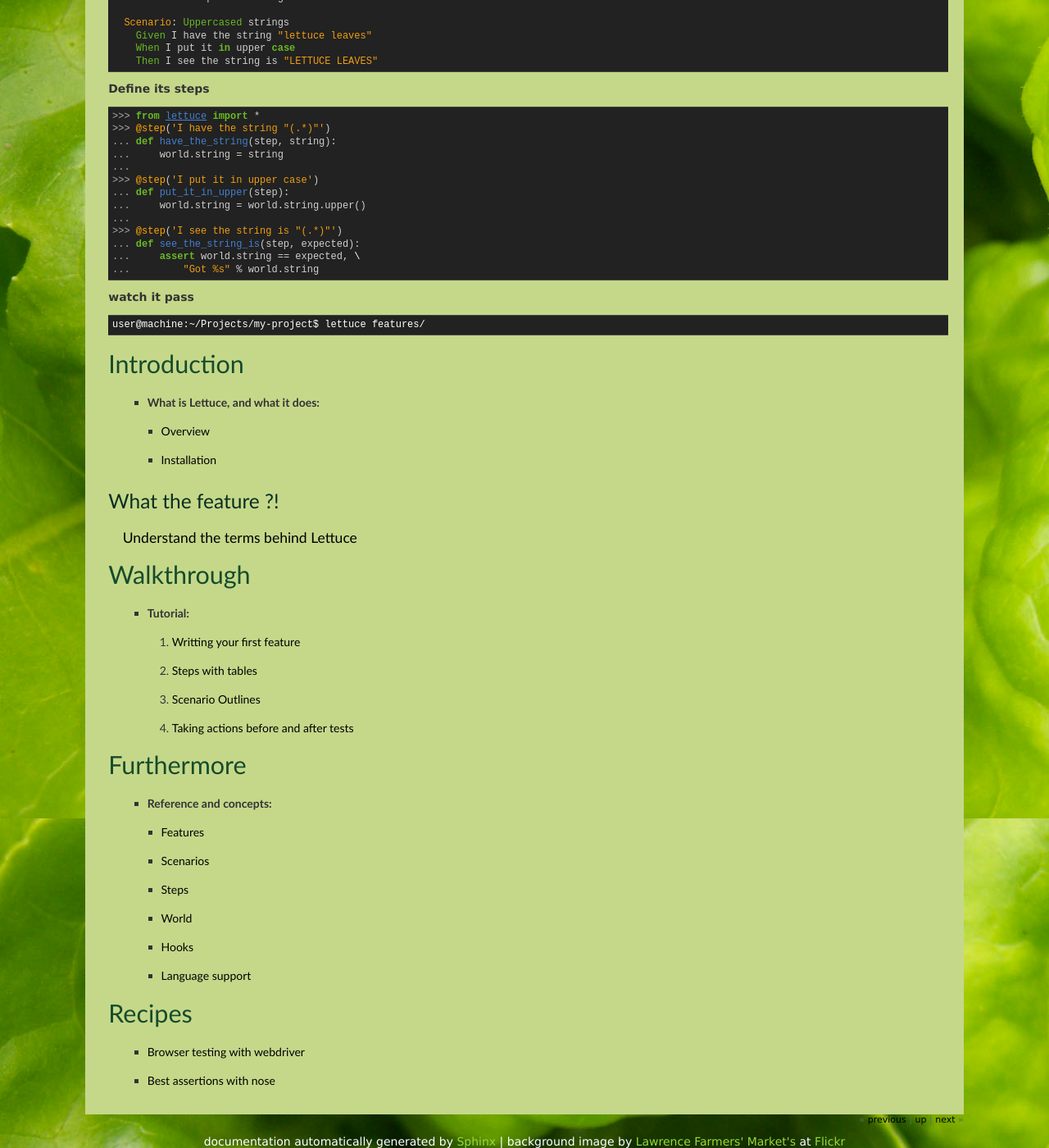
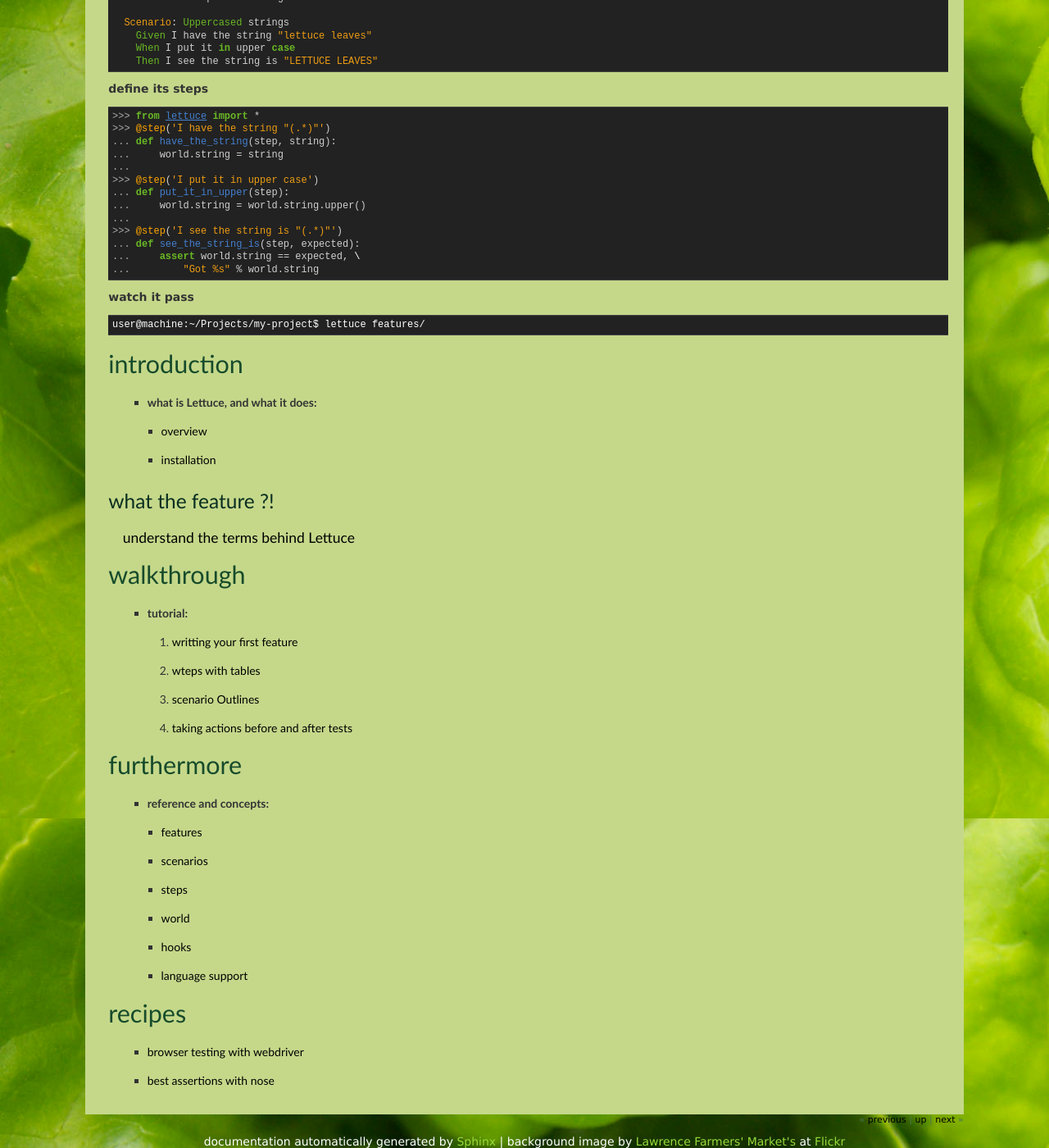
Before and after one commit to gabrielfalcao/lettuce, a Sphinx documentation site: the page built from docs/index.rst, in a window 1280 px wide and 1400 px high, scrolled down 352 px. Shown: the whole window at 82% size. Built offline with Sphinx 7.4.7, drawn with Linux system fonts in a browser that asks for light colours; the version number is read from the project's files by our own code; some of the changed text lies outside the part shown.

Commit message:
lower case in docs/index.rst

```diff
--- a/docs/index.rst
+++ b/docs/index.rst
@@ -1,7 +1,7 @@
  .. _index:
 .. rubric:: All you need to know, from the leaves to the root
 
-Quickstart
+quickstart
 ==========
 
 **install it**
@@ -12,7 +12,7 @@
 
    user@machine:~$ [sudo] pip install lettuce
 
-**Describe your first feature**
+**describe your first feature**
 
 .. highlight:: ruby
 
@@ -28,7 +28,7 @@
        When I put it in upper case
        Then I see the string is "LETTUCE LEAVES"
 
-**Define its steps**
+**define its steps**
 
 .. highlight:: python
 
@@ -55,43 +55,43 @@
 
    user@machine:~/Projects/my-project$ lettuce features/
 
-Introduction
+introduction
 ============
 
-    * **What is Lettuce, and what it does:**
+    * **what is Lettuce, and what it does:**
 
-      * :ref:`Overview <intro-overview>`
-      * :ref:`Installation <intro-install>`
+      * :ref:`overview <intro-overview>`
+      * :ref:`installation <intro-install>`
 
-What the feature ?!
+what the feature ?!
 -------------------
 
-      :ref:`Understand the terms behind Lettuce <intro-wtf>`
+      :ref:`understand the terms behind Lettuce <intro-wtf>`
 
-Walkthrough
+walkthrough
 ===========
 
-    * **Tutorial:**
+    * **tutorial:**
 
-      1. :ref:`Writting your first feature <tutorial-simple>`
-      2. :ref:`Steps with tables <tutorial-tables>`
-      3. :ref:`Scenario Outlines <tutorial-scenario-outlines>`
-      4. :ref:`Taking actions before and after tests <tutorial-hooks>`
+      1. :ref:`writting your first feature <tutorial-simple>`
+      2. :ref:`wteps with tables <tutorial-tables>`
+      3. :ref:`scenario Outlines <tutorial-scenario-outlines>`
+      4. :ref:`taking actions before and after tests <tutorial-hooks>`
 
-Furthermore
+furthermore
 ===========
 
-    * **Reference and concepts:**
+    * **reference and concepts:**
 
-      * :ref:`Features <reference-features>`
-      * :ref:`Scenarios <reference-scenarios>`
-      * :ref:`Steps <reference-steps>`
-      * :ref:`World <reference-world>`
-      * :ref:`Hooks <reference-hooks>`
-      * :ref:`Language support <reference-languages>`
+      * :ref:`features <reference-features>`
+      * :ref:`scenarios <reference-scenarios>`
+      * :ref:`steps <reference-steps>`
+      * :ref:`world <reference-world>`
+      * :ref:`hooks <reference-hooks>`
+      * :ref:`language support <reference-languages>`
 
-Recipes
+recipes
 =======
 
-    * :ref:`Browser testing with webdriver <recipes-webdriver>`
-    * :ref:`Best assertions with nose <recipes-nose>`
+    * :ref:`browser testing with webdriver <recipes-webdriver>`
+    * :ref:`best assertions with nose <recipes-nose>`
```
